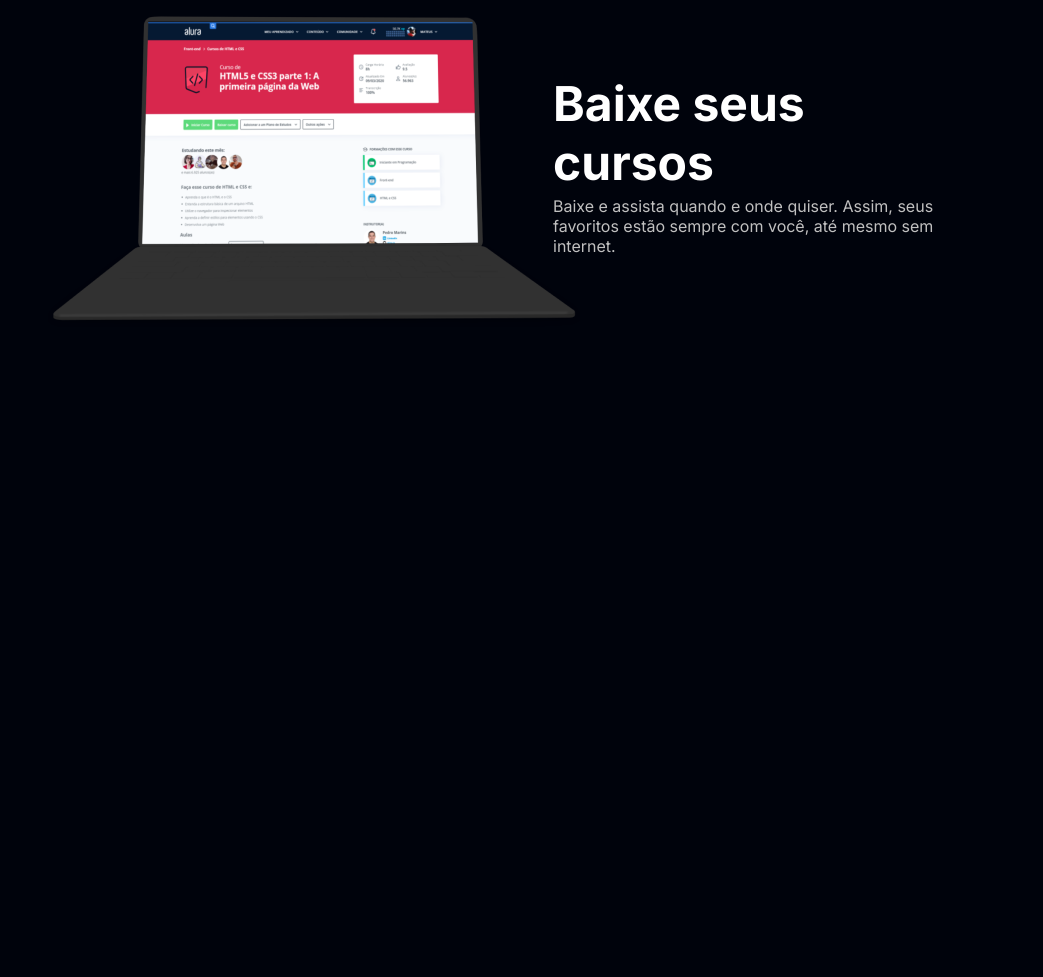
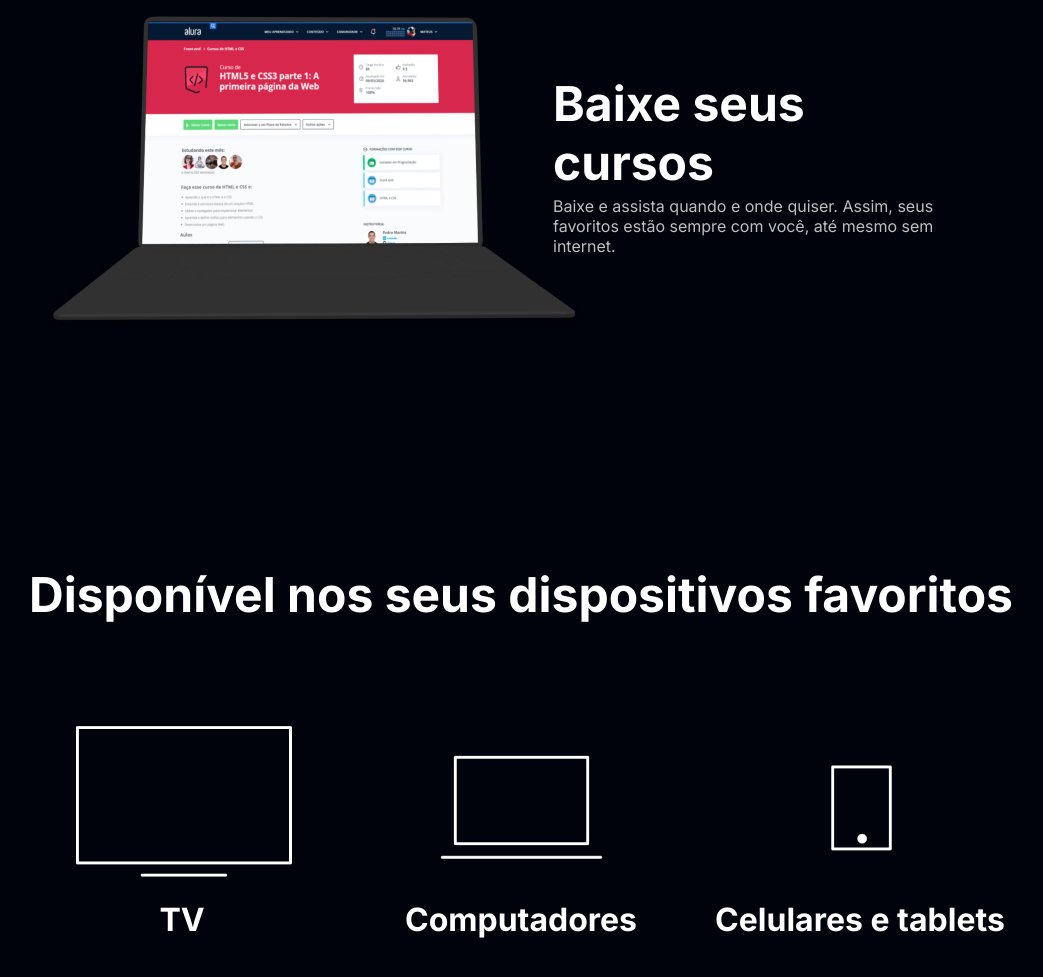
Before and after one commit to camscatt17/Alura-, a plain HTML site: page index.html in a window 1280 px wide. Shown: the part 2635-3612 px from the top of the page, without its empty margins (119-1162 px from the left). Before the commit the page ends 3200 px from the top, so only its background shows below. Drawn offline with Linux system fonts and the light colour scheme.

Commit message:
Lista de dispositivos.

```diff
--- a/index.html
+++ b/index.html
@@ -47,5 +47,24 @@
             </div>
         </section>
 
+        <section class="dispositivos">
+            <h2 class="dispositivos__titulo">Disponível nos seus dispositivos favoritos</h2>
+            <ul class="dispositivos__lista">
+                <li>
+                    <img src="assets/tv.png" alt="ícone de Televisão">
+                    <h3 class="dispositivos__lista__item">TV</h3>
+                </li>
+                <li>
+                    <img src="assets/computador.png" alt="ícone de Computador">
+                    <h3 class="dispositivos__lista__item">Computadores</h3>
+                </li>
+                <li>
+                    <img src="assets/celular.png" alt="ícone de Celular">
+                    <h3 class="dispositivos__lista__item">Celulares e tablets</h3>
+                </li>
+            </ul>
+
+        </section>
+
     </body>
 </html>
--- a/styles.css
+++ b/styles.css
@@ -97,3 +97,24 @@ body{
     margin-top: 1em;
 
 }
+
+.dispositivos{
+    text-align: center;
+}
+
+.dispositivos__titulo{
+    font-size: 48px;
+    color: var(--cor-primaria);
+}
+
+.dispositivos__lista{
+    display: flex;
+    justify-content: center;
+    list-style-type: none;
+    margin: 5em 0;
+}
+
+.dispositivos__lista__item{
+    font-size: 32px;
+    color: var(--cor-primaria);
+}
```
Also changed, not shown: assets/celular.png (added), assets/computador.png (added), assets/tv.png (added).
